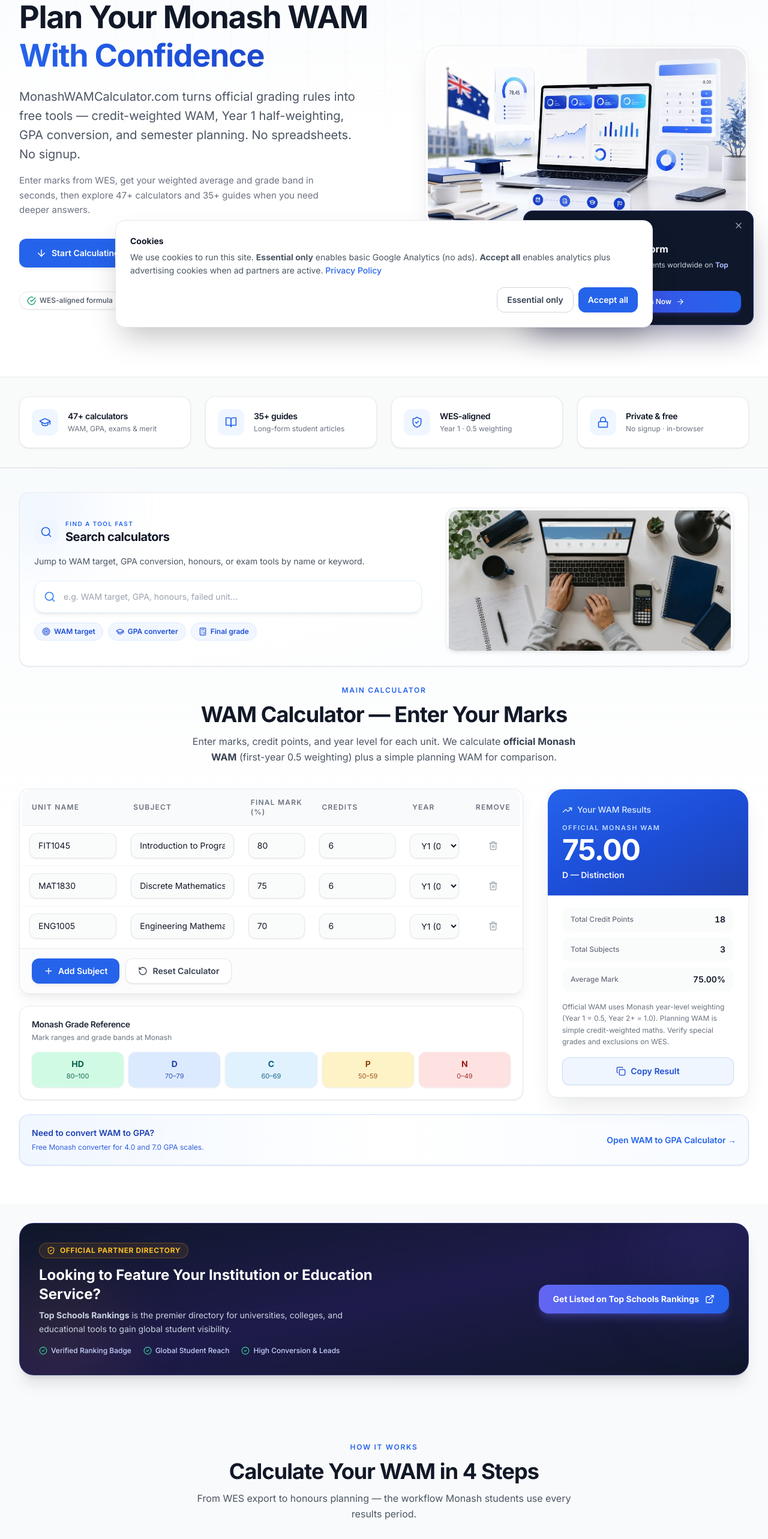
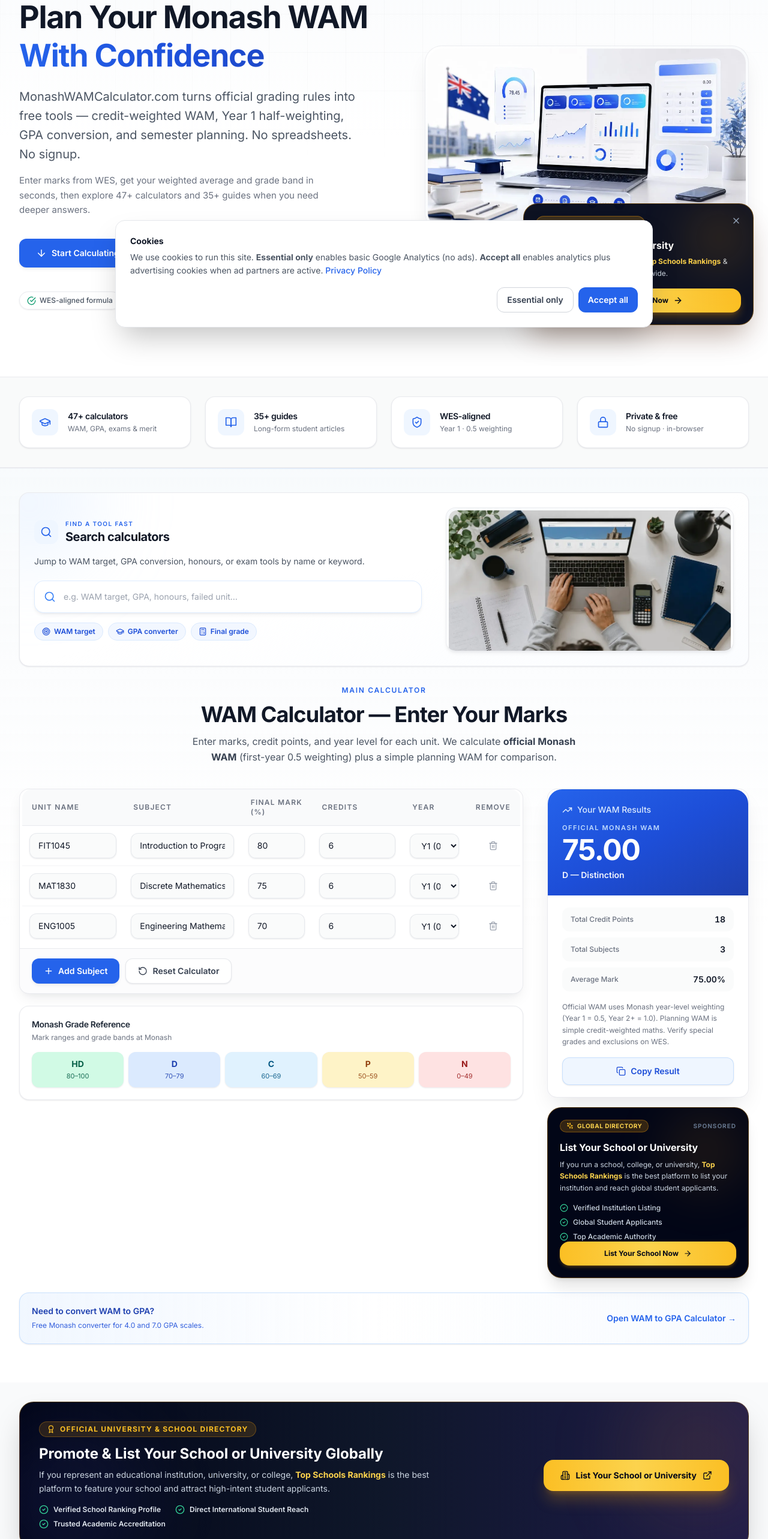
Before and after one commit to asbusiness276-cyber/monash-wam-calculator, a React (Vite) app: page / in a window 1280 px wide. Shown: the part 234-2800 px from the top of the page at 60% size. Built offline with nearby package versions, Linux system fonts and the light colour scheme.

Commit message:
Refactor TopSchools promo banner copy to List Your School or University and add gold theme

```diff
--- a/src/components/TopSchoolsPromoBanner.tsx
+++ b/src/components/TopSchoolsPromoBanner.tsx
@@ -1,8 +1,8 @@
 import { useState } from 'react';
-import { ExternalLink, Sparkles, CheckCircle2, ShieldCheck, ArrowRight, X } from 'lucide-react';
+import { ExternalLink, Sparkles, CheckCircle2, Award, ArrowRight, X, Building2, GraduationCap } from 'lucide-react';
 
 interface TopSchoolsPromoBannerProps {
-  variant?: 'sidebar' | 'inline' | 'floating';
+  variant?: 'sidebar' | 'inline' | 'floating' | 'card';
   className?: string;
 }
 
@@ -23,32 +23,36 @@
     }
   };
 
-  // FLOATING BOTTOM-RIGHT BANNER (Desktop Only)
+  // 1. FLOATING DESKTOP AD (Corner empty space)
   if (variant === 'floating') {
     return (
-      <div className={`hidden xl:block fixed bottom-6 right-6 z-40 max-w-sm w-full animate-fade-in ${className}`}>
-        <div className="relative overflow-hidden rounded-2xl bg-slate-900 border border-indigo-500/30 p-5 shadow-2xl shadow-indigo-950/50 backdrop-blur-xl">
+      <div className={`hidden lg:block fixed bottom-6 right-6 z-40 max-w-sm w-full animate-fade-in ${className}`}>
+        <div className="relative overflow-hidden rounded-3xl bg-slate-950/95 border border-amber-500/40 p-5 shadow-2xl shadow-amber-950/40 backdrop-blur-2xl">
+          {/* Ambient Glow */}
+          <div className="absolute top-0 right-0 w-28 h-28 bg-amber-500/15 rounded-full blur-2xl pointer-events-none" />
+
           <button
             onClick={() => setIsDismissed(true)}
-            className="absolute top-3 right-3 p-1 rounded-lg text-slate-400 hover:text-white hover:bg-slate-800 transition-colors"
-            title="Dismiss"
+            className="absolute top-3.5 right-3.5 p-1.5 rounded-xl text-slate-400 hover:text-white hover:bg-slate-800/80 transition-colors"
+            title="Dismiss Ad"
             aria-label="Dismiss banner"
           >
             <X className="w-4 h-4" />
           </button>
 
           <div className="flex items-center gap-2">
-            <span className="inline-flex items-center gap-1.5 px-2.5 py-0.5 rounded-full text-[11px] font-bold uppercase tracking-wider bg-gradient-to-r from-amber-500/20 to-indigo-500/20 text-amber-300 border border-amber-500/30">
-              <Sparkles className="w-3 h-3 text-amber-400 animate-pulse" />
-              Spotlight
+            <span className="inline-flex items-center gap-1.5 px-3 py-1 rounded-full text-[11px] font-black uppercase tracking-wider bg-amber-500/20 text-amber-300 border border-amber-500/40">
+              <GraduationCap className="w-3.5 h-3.5 text-amber-400" />
+              Academic Directory
             </span>
           </div>
 
-          <h3 className="mt-2.5 text-base font-bold text-white leading-snug">
-            List Your Education Platform
+          <h3 className="mt-3 text-base font-extrabold text-white leading-snug">
+            List Your School or University
           </h3>
+
           <p className="mt-1.5 text-xs text-slate-300 leading-relaxed">
-            Get verified and reach active students worldwide on <strong className="text-indigo-300">Top Schools Rankings</strong>.
+            Get your institution featured on <strong className="text-amber-300">Top Schools Rankings</strong> & reach prospective students worldwide.
           </p>
 
           <a
@@ -56,50 +60,51 @@
             target="_blank"
             rel="noopener noreferrer"
             onClick={handleClick}
-            className="mt-3.5 flex items-center justify-center gap-2 w-full px-4 py-2.5 rounded-xl font-semibold text-xs text-white bg-gradient-to-r from-indigo-600 via-blue-600 to-indigo-600 bg-[length:200%_auto] hover:bg-right transition-all duration-300 shadow-md shadow-indigo-600/30 hover:shadow-indigo-600/50 active:scale-[0.98]"
+            className="mt-4 flex items-center justify-center gap-2 w-full px-4 py-3 rounded-2xl font-bold text-xs text-slate-950 bg-gradient-to-r from-amber-400 via-amber-300 to-amber-400 hover:from-amber-300 hover:to-amber-200 transition-all duration-300 shadow-lg shadow-amber-500/30 hover:shadow-amber-500/50 hover:scale-[1.02] active:scale-[0.98]"
           >
-            <span>List Your Platform Now</span>
-            <ArrowRight className="w-3.5 h-3.5" />
+            <span>List Your School Now</span>
+            <ArrowRight className="w-4 h-4" />
           </a>
         </div>
       </div>
     );
   }
 
-  // INLINE WIDE BANNER (Inside pages / Below Calculators)
+  // 2. INLINE EMPTY-SPACE WIDE BANNER (Between sections / Below Calculators)
   if (variant === 'inline') {
     return (
-      <div className={`my-8 overflow-hidden rounded-3xl bg-gradient-to-br from-slate-900 via-indigo-950 to-slate-900 border border-indigo-500/30 p-6 md:p-8 shadow-xl text-white relative ${className}`}>
-        {/* Glowing Orbs Background */}
-        <div className="absolute top-0 right-0 -mt-8 -mr-8 w-48 h-48 rounded-full bg-indigo-500/10 blur-3xl pointer-events-none" />
-        <div className="absolute bottom-0 left-0 -mb-8 -ml-8 w-48 h-48 rounded-full bg-amber-500/10 blur-3xl pointer-events-none" />
+      <div className={`my-8 overflow-hidden rounded-3xl bg-gradient-to-r from-slate-950 via-slate-900 to-indigo-950 border border-amber-500/30 p-6 md:p-8 shadow-2xl text-white relative ${className}`}>
+        {/* Background Lights */}
+        <div className="absolute top-0 right-0 -mt-12 -mr-12 w-64 h-64 rounded-full bg-amber-500/10 blur-3xl pointer-events-none" />
+        <div className="absolute bottom-0 left-0 -mb-12 -ml-12 w-64 h-64 rounded-full bg-indigo-500/10 blur-3xl pointer-events-none" />
 
         <div className="relative z-10 flex flex-col md:flex-row items-start md:items-center justify-between gap-6">
-          <div className="max-w-xl">
-            <div className="inline-flex items-center gap-2 px-3 py-1 rounded-full text-xs font-bold uppercase tracking-wider bg-amber-500/10 text-amber-400 border border-amber-500/30">
-              <ShieldCheck className="w-3.5 h-3.5" />
-              <span>Official Partner Directory</span>
+          <div className="max-w-2xl">
+            <div className="inline-flex items-center gap-2 px-3 py-1 rounded-full text-xs font-black uppercase tracking-widest bg-amber-500/15 text-amber-400 border border-amber-500/30">
+              <Award className="w-3.5 h-3.5 text-amber-400" />
+              <span>Official University & School Directory</span>
             </div>
 
-            <h3 className="mt-3 text-xl md:text-2xl font-extrabold text-white leading-tight">
-              Looking to Feature Your Institution or Education Service?
+            <h3 className="mt-3 text-xl md:text-2xl font-black text-white leading-tight">
+              Promote & List Your School or University Globally
             </h3>
+
             <p className="mt-2 text-sm text-slate-300 leading-relaxed">
-              <strong>Top Schools Rankings</strong> is the premier directory for universities, colleges, and educational tools to gain global student visibility.
+              If you represent an educational institution, university, or college, <strong className="text-amber-300">Top Schools Rankings</strong> is the best platform to feature your school and attract high-intent student applicants.
             </p>
 
-            <div className="mt-4 flex flex-wrap items-center gap-x-5 gap-y-2 text-xs text-indigo-200 font-medium">
-              <span className="flex items-center gap-1.5">
-                <CheckCircle2 className="w-3.5 h-3.5 text-emerald-400" />
-                Verified Ranking Badge
+            <div className="mt-4 flex flex-wrap items-center gap-x-6 gap-y-2 text-xs text-slate-200 font-semibold">
+              <span className="flex items-center gap-2">
+                <CheckCircle2 className="w-4 h-4 text-emerald-400" />
+                Verified School Ranking Profile
               </span>
-              <span className="flex items-center gap-1.5">
-                <CheckCircle2 className="w-3.5 h-3.5 text-emerald-400" />
-                Global Student Reach
+              <span className="flex items-center gap-2">
+                <CheckCircle2 className="w-4 h-4 text-emerald-400" />
+                Direct International Student Reach
               </span>
-              <span className="flex items-center gap-1.5">
-                <CheckCircle2 className="w-3.5 h-3.5 text-emerald-400" />
-                High Conversion & Leads
+              <span className="flex items-center gap-2">
+                <CheckCircle2 className="w-4 h-4 text-emerald-400" />
+                Trusted Academic Accreditation
               </span>
             </div>
           </div>
@@ -110,9 +115,10 @@
               target="_blank"
               rel="noopener noreferrer"
               onClick={handleClick}
-              className="group flex items-center justify-center gap-2.5 px-6 py-3.5 rounded-2xl font-bold text-sm text-white bg-gradient-to-r from-indigo-500 via-blue-600 to-indigo-600 bg-[length:200%_100%] hover:bg-[100%_0] transition-all duration-500 shadow-lg shadow-indigo-500/30 hover:shadow-indigo-500/50 hover:scale-[1.02] active:scale-[0.98]"
+              className="group flex items-center justify-center gap-2.5 px-7 py-4 rounded-2xl font-black text-sm text-slate-950 bg-gradient-to-r from-amber-400 via-amber-300 to-amber-400 hover:from-amber-300 hover:to-amber-200 transition-all duration-300 shadow-xl shadow-amber-500/25 hover:shadow-amber-500/40 hover:scale-[1.03] active:scale-[0.98]"
             >
-              <span>Get Listed on Top Schools Rankings</span>
+              <Building2 className="w-4 h-4" />
+              <span>List Your School or University</span>
               <ExternalLink className="w-4 h-4 transition-transform group-hover:translate-x-0.5" />
             </a>
           </div>
@@ -121,41 +127,75 @@
     );
   }
 
-  // SIDEBAR COMPACT BANNER (Sidebar placement)
+  // 3. CARD VARIANT (Empty Grid Slot / Feature Cards)
+  if (variant === 'card') {
+    return (
+      <div className={`overflow-hidden rounded-3xl bg-slate-900 border border-amber-500/30 p-6 text-white shadow-xl relative ${className}`}>
+        <div className="flex items-center justify-between gap-2">
+          <span className="inline-flex items-center gap-1.5 px-2.5 py-0.5 rounded-full text-[10px] font-black uppercase tracking-wider bg-amber-500/20 text-amber-300 border border-amber-500/30">
+            <Sparkles className="w-3 h-3 text-amber-400 animate-pulse" />
+            Featured Partner
+          </span>
+          <span className="text-[10px] font-bold text-slate-500 uppercase tracking-widest">Sponsored</span>
+        </div>
+
+        <h3 className="mt-3.5 text-lg font-black text-white leading-snug">
+          List Your School or University
+        </h3>
+
+        <p className="mt-2 text-xs text-slate-300 leading-relaxed">
+          Promote your educational institution on <strong className="text-amber-300">Top Schools Rankings</strong> to reach prospective students searching for top universities.
+        </p>
+
+        <a
+          href="https://topschoolsrankings.com/"
+          target="_blank"
+          rel="noopener noreferrer"
+          onClick={handleClick}
+          className="mt-5 group flex items-center justify-center gap-2 w-full px-5 py-3 rounded-2xl font-bold text-xs text-slate-950 bg-gradient-to-r from-amber-400 to-amber-300 hover:from-amber-300 hover:to-amber-200 transition-all duration-300 shadow-md shadow-amber-500/20 hover:shadow-amber-500/40"
+        >
+          <span>List Your School Now</span>
+          <ArrowRight className="w-4 h-4 transition-transform group-hover:translate-x-1" />
+        </a>
+      </div>
+    );
+  }
+
+  // 4. DEFAULT SIDEBAR COMPACT BANNER (Sidebar empty space)
   return (
-    <aside className={`overflow-hidden rounded-2xl bg-gradient-to-b from-slate-900 via-slate-900 to-indigo-950 border border-indigo-500/30 p-5 text-white shadow-lg relative ${className}`}>
-      {/* Background Accent */}
-      <div className="absolute top-0 right-0 w-32 h-32 bg-indigo-500/10 rounded-full blur-2xl pointer-events-none" />
+    <aside className={`overflow-hidden rounded-3xl bg-slate-950 border border-amber-500/35 p-5 text-white shadow-xl relative ${className}`}>
+      {/* Golden Radial Glow */}
+      <div className="absolute top-0 right-0 w-36 h-36 bg-amber-500/10 rounded-full blur-2xl pointer-events-none" />
 
       <div className="relative z-10">
         <div className="flex items-center justify-between gap-2">
-          <span className="inline-flex items-center gap-1 px-2.5 py-0.5 rounded-full text-[10px] font-bold uppercase tracking-wider bg-amber-500/15 text-amber-300 border border-amber-500/30">
+          <span className="inline-flex items-center gap-1.5 px-2.5 py-0.5 rounded-full text-[10px] font-black uppercase tracking-wider bg-amber-500/20 text-amber-300 border border-amber-500/35">
             <Sparkles className="w-3 h-3 text-amber-400" />
-            Partner Spotlight
+            Global Directory
           </span>
-          <span className="text-[10px] font-semibold text-slate-400 uppercase tracking-wider">Ad</span>
+          <span className="text-[10px] font-bold text-slate-500 uppercase tracking-widest">Sponsored</span>
         </div>
 
-        <h3 className="mt-3 text-base font-extrabold text-white leading-snug">
-          Want to List Your Education Platform?
+        <h3 className="mt-3.5 text-base font-black text-white leading-snug">
+          List Your School or University
         </h3>
 
         <p className="mt-2 text-xs text-slate-300 leading-relaxed">
-          If you run a university, college, or education service, <strong className="text-indigo-300">Top Schools Rankings</strong> is the best platform to feature your institution to thousands of students worldwide.
+          If you run a school, college, or university, <strong className="text-amber-300">Top Schools Rankings</strong> is the best platform to list your institution and reach global student applicants.
         </p>
 
-        <ul className="mt-3.5 space-y-2 text-xs text-slate-300">
+        <ul className="mt-4 space-y-2 text-xs text-slate-300 font-medium">
           <li className="flex items-center gap-2">
             <CheckCircle2 className="w-3.5 h-3.5 text-emerald-400 shrink-0" />
-            <span>Highest Quality Listing</span>
+            <span>Verified Institution Listing</span>
           </li>
           <li className="flex items-center gap-2">
             <CheckCircle2 className="w-3.5 h-3.5 text-emerald-400 shrink-0" />
-            <span>Direct Student Leads</span>
+            <span>Global Student Applicants</span>
           </li>
           <li className="flex items-center gap-2">
             <CheckCircle2 className="w-3.5 h-3.5 text-emerald-400 shrink-0" />
-            <span>Trusted Ranking Badge</span>
+            <span>Top Academic Authority</span>
           </li>
         </ul>
 
@@ -164,10 +204,10 @@
           target="_blank"
           rel="noopener noreferrer"
           onClick={handleClick}
-          className="mt-4 group flex items-center justify-center gap-2 w-full px-4 py-3 rounded-xl font-bold text-xs text-white bg-gradient-to-r from-indigo-600 via-blue-600 to-indigo-600 bg-[length:200%_auto] hover:bg-right transition-all duration-300 shadow-md shadow-indigo-600/30 hover:shadow-indigo-600/50 active:scale-[0.98]"
+          className="mt-4.5 group flex items-center justify-center gap-2 w-full px-4 py-3 rounded-2xl font-extrabold text-xs text-slate-950 bg-gradient-to-r from-amber-400 via-amber-300 to-amber-400 hover:from-amber-300 hover:to-amber-200 transition-all duration-300 shadow-md shadow-amber-500/25 hover:shadow-amber-500/40 active:scale-[0.98]"
         >
-          <span>Claim Your Listing Today</span>
-          <ArrowRight className="w-3.5 h-3.5 transition-transform group-hover:translate-x-0.5" />
+          <span>List Your School Now</span>
+          <ArrowRight className="w-3.5 h-3.5 transition-transform group-hover:translate-x-1" />
         </a>
       </div>
     </aside>
--- a/src/components/WAMCalculator.tsx
+++ b/src/components/WAMCalculator.tsx
@@ -8,6 +8,7 @@
   getMonashGradeFromMark,
   inferMonashYearLevelFromUnitCode,
 } from '../utils/monashGrades';
+import TopSchoolsPromoBanner from './TopSchoolsPromoBanner';
 
 interface Subject {
   id: number;
@@ -490,6 +491,7 @@
                 )}
               </div>
             </div>
+            <TopSchoolsPromoBanner variant="sidebar" className="mt-5" />
           </aside>
         </div>
 
```
